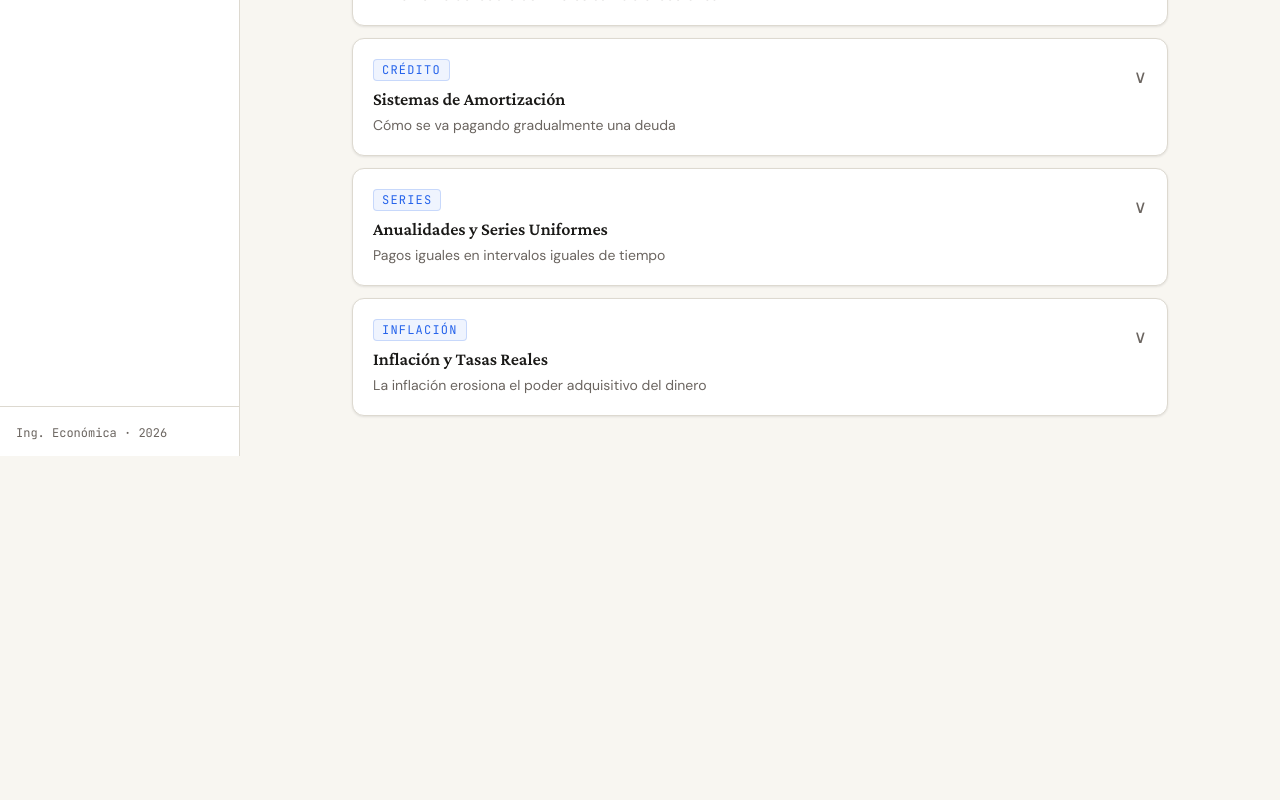
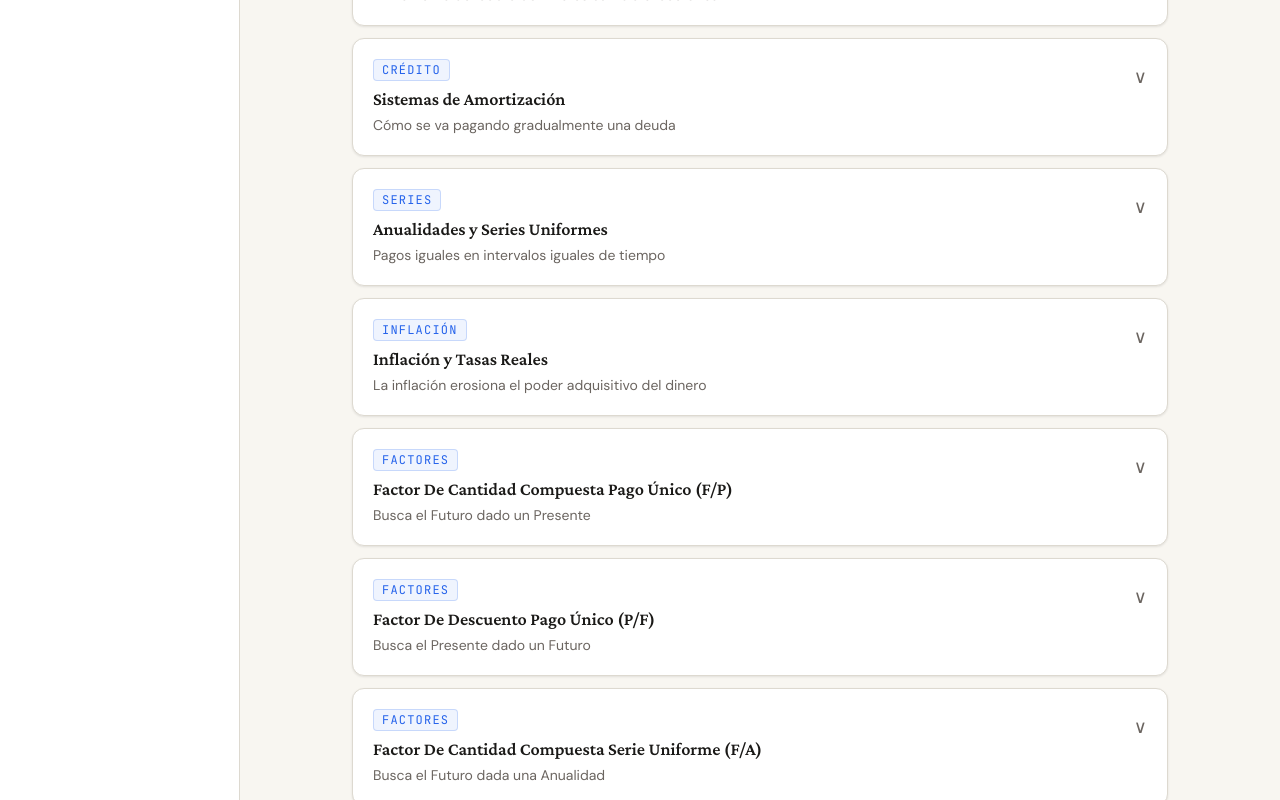
Before and after one commit to kealmahe2003/Proyecto-Ing-economica, a React (Vite) app: page /wiki in a window 1280 px wide. Shown: the part 2000-2800 px from the top of the page. Before the commit the page ends 2456 px from the top, so only its background shows below. Built offline with nearby package versions, Linux system fonts and the light colour scheme.

Commit message:
Wiki y chatbot add

```diff
--- a/src/components/ui/Chatbot.tsx
+++ b/src/components/ui/Chatbot.tsx
@@ -24,9 +24,12 @@ const QUICK_TOPICS = [
   'Anualidades',
   'Inflación',
   'Valor del dinero',
+  'Factor F/P',
+  'Factor P/A',
+  'Gradiente aritmético',
 ]
 
-const WELCOME = `Hola. Puedo explicarte los conceptos de Ingeniería Económica que están en la Wiki: interés simple y compuesto, tasas nominales y efectivas, amortización, anualidades e inflación.
+const WELCOME = `Hola. Puedo explicarte los conceptos de Ingeniería Económica que están en la Wiki: interés simple y compuesto, tasas, amortización, anualidades, inflación y factores de capitalización.
 
 ¿Sobre qué quieres aprender?`
 
@@ -111,7 +114,7 @@ export default function Chatbot() {
           <div className="icon">◎</div>
           <div className="info">
             <h2>Asistente IA</h2>
-            <p>Wiki · 9 conceptos · Gemini</p>
+            <p>Wiki · 17 conceptos · Gemini</p>
           </div>
           <div className="actions">
             <button onClick={clearChat} title="Limpiar conversación">
--- a/src/pages/Wiki/index.tsx
+++ b/src/pages/Wiki/index.tsx
@@ -232,9 +232,136 @@ iReal ≈ iNominal − π
 En Colombia, el IPC (Índice de Precios al Consumidor) es la medida oficial de inflación, publicada mensualmente por el DANE. El Banco de la República fija su meta de inflación anual (generalmente 3%).`,
     formula: '(1 + iₙ) = (1 + iᵣ) × (1 + π)     →     iᵣ = (1+iₙ)/(1+π) − 1',
   },
+
+{
+    id: 'factor-fp',
+    category: 'Factores',
+    title: 'Factor De Cantidad Compuesta Pago Único (F/P)  ',
+    tagline: 'Busca el Futuro dado un Presente',
+    body: `Se usa cuando conoces un capital hoy (P) y quieres saber cuánto valdrá en el futuro después de n períodos a una tasa i.
+
+Casos de uso:
+- ¿Cuánto valdrá mi inversión de $1.000.000 en 3 años al 2% mensual?
+- ¿Cuál será el saldo de una deuda si no se paga en n períodos?
+- Proyectar el valor futuro de cualquier capital inicial.
+
+Notación: F = P(F/P, i%, n)`,
+    formula: 'F = P × (1 + i)ⁿ',
+  },
+  {
+    id: 'factor-pf',
+    category: 'Factores',
+    title: 'Factor De Descuento Pago Único (P/F)  ',
+    tagline: 'Busca el Presente dado un Futuro',
+    body: `Se usa cuando conoces un valor futuro (F) y quieres saber cuánto equivale hoy, descontado a una tasa i durante n períodos.
+
+Casos de uso:
+- ¿Cuánto debo invertir hoy para tener $5.000.000 en 2 años al 1.5% mensual?
+- Calcular el valor presente de un pago único que ocurrirá en el futuro.
+- Comparar alternativas que tienen beneficios en momentos distintos.
+
+Notación: P = F(P/F, i%, n)`,
+    formula: 'P = F × (1 + i)⁻ⁿ',
+  },
+  {
+    id: 'factor-fa',
+    category: 'Factores',
+    title: 'Factor De Cantidad Compuesta Serie Uniforme (F/A)  ',
+    tagline: 'Busca el Futuro dada una Anualidad',
+    body: `Se usa cuando realizas pagos o aportes iguales (A) al final de cada período y quieres saber cuánto acumularás al final de n períodos.
+
+Casos de uso:
+- ¿Cuánto acumularé si ahorro $200.000 cada mes durante 5 años al 1% mensual?
+- Calcular el valor futuro de un plan de ahorro con aportes periódicos iguales.
+- Proyectar el valor final de una serie de ingresos regulares.
+
+Notación: F = A(F/A, i%, n)`,
+    formula: 'F = A × [(1+i)ⁿ − 1] / i',
+  },
+  {
+    id: 'factor-af',
+    category: 'Factores',
+    title: 'Factor De Fondo de Amortización(A/F)  ',
+    tagline: 'Busca la Anualidad dado un Futuro',
+    body: `Se usa cuando necesitas acumular un monto futuro (F) y quieres saber qué cuota igual debes depositar al final de cada período durante n períodos.
+
+Casos de uso:
+- ¿Cuánto debo ahorrar cada mes para tener $10.000.000 en 3 años al 1% mensual?
+- Planificar aportes periódicos para alcanzar una meta futura específica.
+- Calcular cuotas de un fondo de reserva o reemplazo de activos.
+
+Notación: A = F(A/F, i%, n)`,
+    formula: 'A = F × i / [(1+i)ⁿ − 1]',
+  },
+  {
+    id: 'factor-pa',
+    category: 'Factores',
+    title: 'Factor De Valor Presente Serie Uniforme (P/A)  ',
+    tagline: 'Busca el Presente dada una Anualidad',
+    body: `Se usa cuando recibirás o pagarás cuotas iguales (A) durante n períodos y quieres saber cuánto vale hoy esa serie de pagos.
+
+Casos de uso:
+- ¿Cuánto vale hoy una serie de 24 pagos de $500.000 al 1.5% mensual?
+- Calcular el monto máximo que puedes pedir prestado si puedes pagar una cuota fija.
+- Valorar una renta, pensión o flujo de ingresos regulares.
+
+Notación: P = A(P/A, i%, n)`,
+    formula: 'P = A × [1 − (1+i)⁻ⁿ] / i',
+  },
+  {
+    id: 'factor-ap',
+    category: 'Factores',
+    title: 'Factor De Recuperación de Capital (A/P)  ',
+    tagline: 'Busca la Anualidad dado un Presente',
+    body: `Se usa cuando tienes un capital hoy (P) o una deuda, y quieres saber qué cuota igual debes pagar al final de cada período durante n períodos para recuperarlo o saldarlo.
+
+Casos de uso:
+- ¿Cuál es la cuota mensual de un crédito de $10.000.000 a 24 meses al 1.5%?
+- Calcular la cuota fija de cualquier crédito o préstamo.
+- Determinar los ingresos periódicos necesarios para recuperar una inversión.
+
+⚠ Este factor es exactamente la fórmula de cuota fija (sistema francés).
+
+Notación: A = P(A/P, i%, n)`,
+    formula: 'A = P × [i(1+i)ⁿ] / [(1+i)ⁿ − 1]',
+  },
+  {
+    id: 'factor-pg',
+    category: 'Factores',
+    title: 'Factor De Valor Presente Gradiente Aritmético (P/G)  ',
+    tagline: 'Busca el Presente de una serie que crece en cantidad constante',
+    body: `Se usa cuando los pagos NO son iguales sino que aumentan (o disminuyen) en una cantidad constante G cada período. El primer pago del gradiente puro ocurre en el período 2.
+
+Casos de uso:
+- Proyectos donde los costos de mantenimiento aumentan $50.000 cada año.
+- Ingresos que crecen una cantidad fija por período.
+- Combinado con (P/A) cuando hay una base uniforme más un gradiente.
+
+Nota: G es el incremento constante entre períodos consecutivos. Si los pagos son 0, G, 2G, 3G... se aplica el factor puro. Si los pagos son A, A+G, A+2G... se combina P/A + P/G.
+
+Notación: P = G(P/G, i%, n)`,
+    formula: 'P = G × [(1+i)ⁿ − i×n − 1] / [i² × (1+i)ⁿ]',
+  },
+  {
+    id: 'factor-ag',
+    category: 'Factores',
+    title: 'Factor De Serie Uniforme Gradiente Aritmético (A/G)  ',
+    tagline: 'Convierte un gradiente aritmético en una anualidad equivalente',
+    body: `Se usa para convertir una serie en gradiente aritmético en una serie uniforme equivalente. Es útil cuando necesitas expresar un gradiente como una cuota fija equivalente.
+
+Casos de uso:
+- Comparar un gradiente con una anualidad uniforme.
+- Simplificar cálculos combinando (A/G) con una anualidad base.
+- Encontrar la cuota equivalente de una serie creciente.
+
+Relación con otros factores: A_total = A_base + G × (A/G, i%, n)
+
+Notación: A = G(A/G, i%, n)`,
+    formula: 'A = G × [1/i − n/((1+i)ⁿ − 1)]',
+  },
 ]
 
-const CATEGORIES = ['Todos', 'Fundamentos', 'Interés', 'Tasas', 'Crédito', 'Series', 'Inflación']
+const CATEGORIES = ['Todos', 'Fundamentos', 'Interés', 'Tasas', 'Crédito', 'Series', 'Inflación', 'Factores']
 
 export default function WikiPage() {
   const [search, setSearch] = useState('')
```
Also changed, not shown: 1 other file (tests, documents, lock files or other folders).
